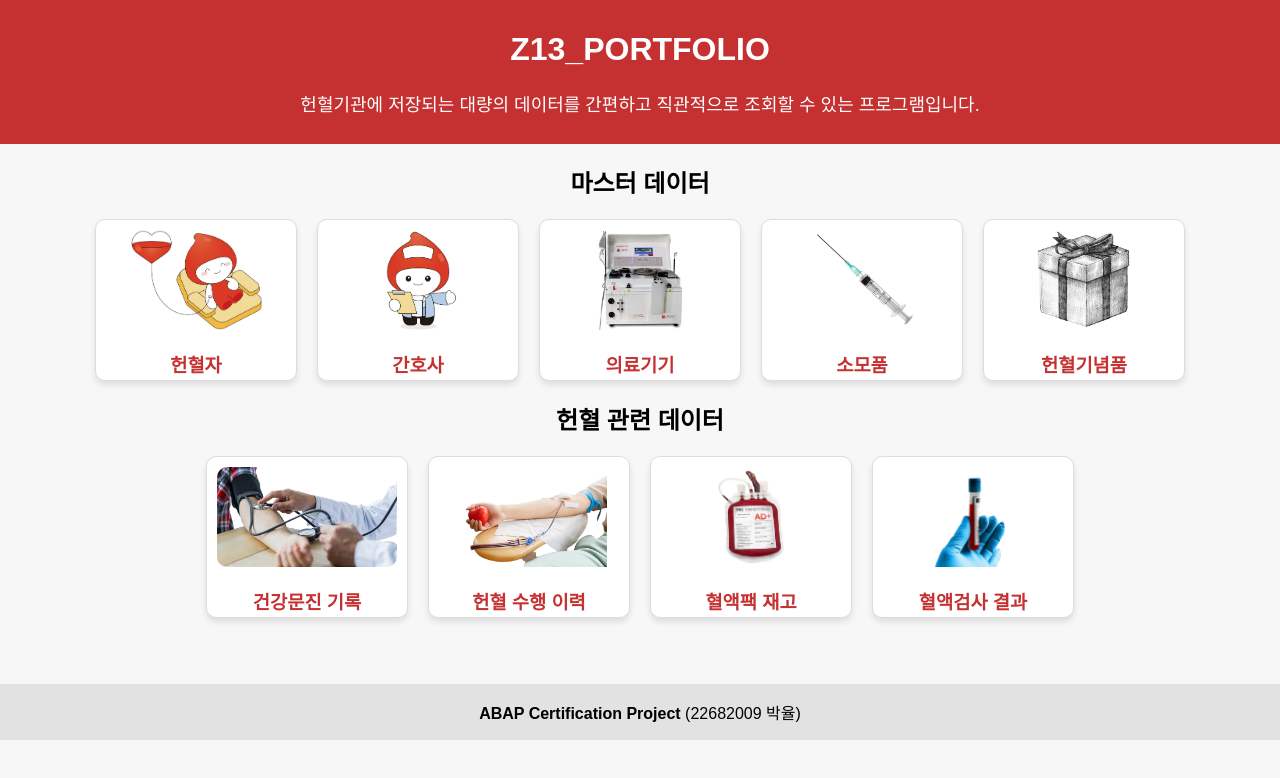
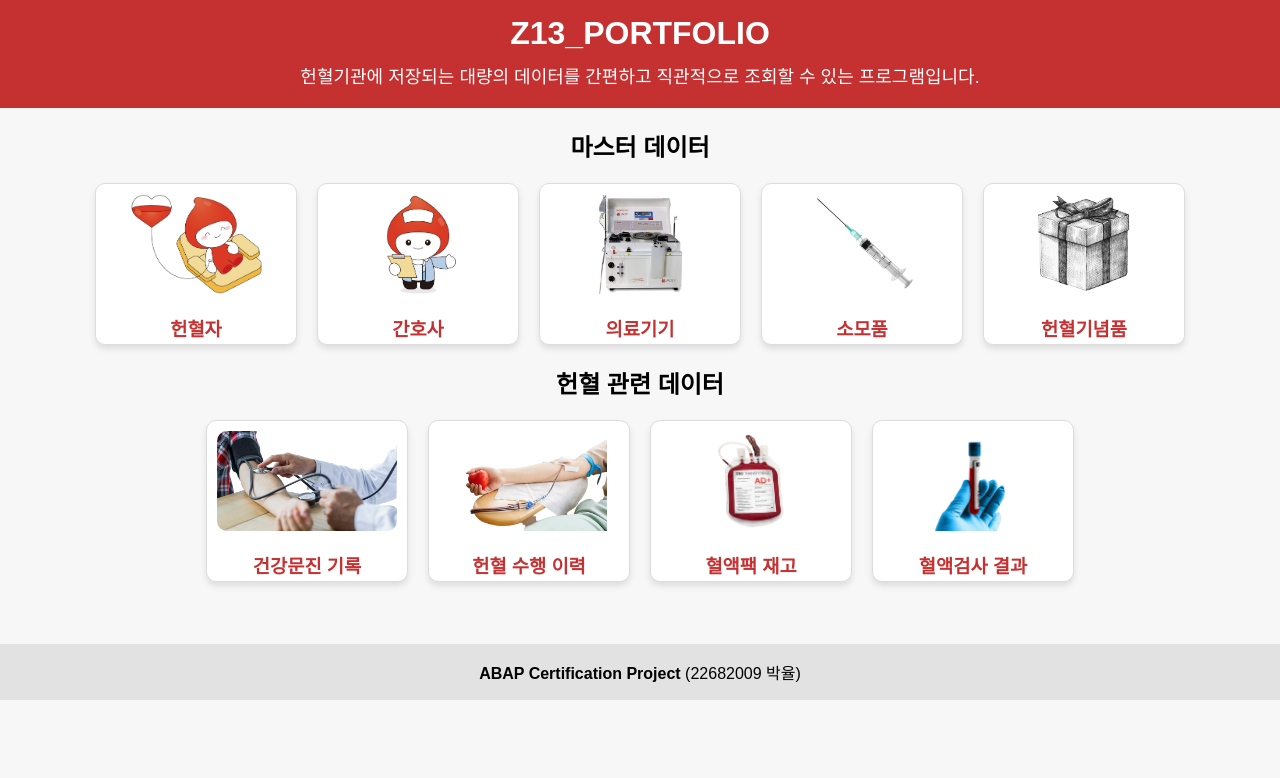
Before and after one commit to WayToGuru/YulPark, a plain HTML site: page index.html in a window 1280 px wide. Drawn offline with Linux system fonts and the light colour scheme.

Commit message:
Update index.html

```diff
--- a/index.html
+++ b/index.html
@@ -14,12 +14,26 @@
             flex-direction: column;
             min-height: 100vh;
         }
-        header {
+        /* header {
             background-color: #c53030;
             color: white;
             text-align: center;
-            padding: 10px;
-        }
+            padding: 5px;
+        } */
+        header {
+        background-color: #c53030;
+        color: white;
+        text-align: center;
+        padding: 10px 5px; /* 위아래 패딩 축소 */
+    }
+    header h1 {
+        margin: 5px 0; /* 제목의 상하 여백 축소 */
+        font-size: 32px; /* 폰트 크기 약간 축소 */
+    }
+    header p {
+        margin: 10px 0; /* 설명 텍스트의 상하 여백 축소 */
+        font-size: 16px; /* 설명 텍스트 크기 약간 축소 */
+    }
         main {
             flex: 1;
             padding: 0px;
@@ -75,7 +89,7 @@
             text-align: center;
             padding: 0px;
             background-color: #e2e2e2;
-            margin-bottom: 60px;
+            margin-bottom: 100px;
         }
     </style>
 </head>
```
